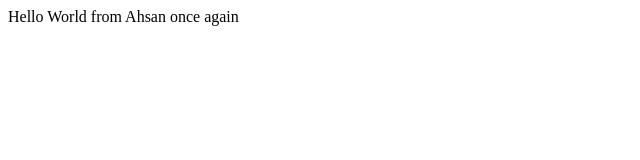
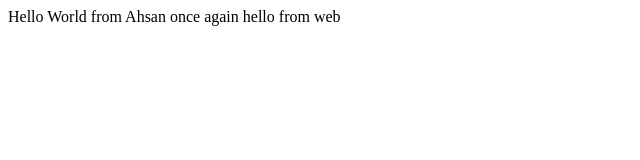
Before and after one commit to ahsanshabbir797/Bootcamp-2020, a plain HTML site: page index.html in a window 1280 px wide. Shown: the whole page, without its empty margins (0-640 px from the left). Drawn offline with Linux system fonts and the light colour scheme.

Commit message:
updated from web
updated index.html online

```diff
--- a/index.html
+++ b/index.html
@@ -10,6 +10,7 @@
     <div>
         Hello World from Ahsan
         once again
+        hello from web
     </div>
 </body>
 </html>
```
